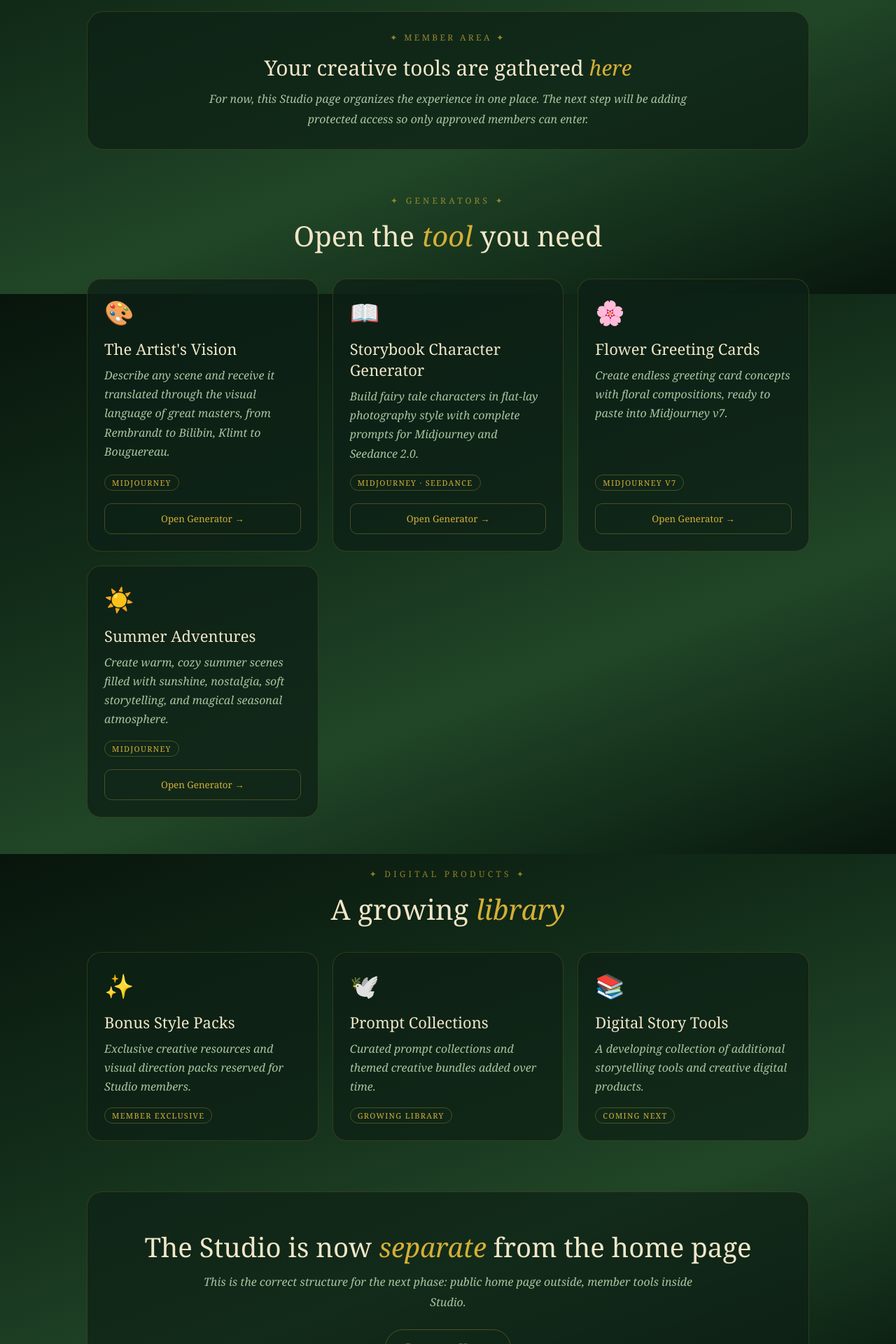
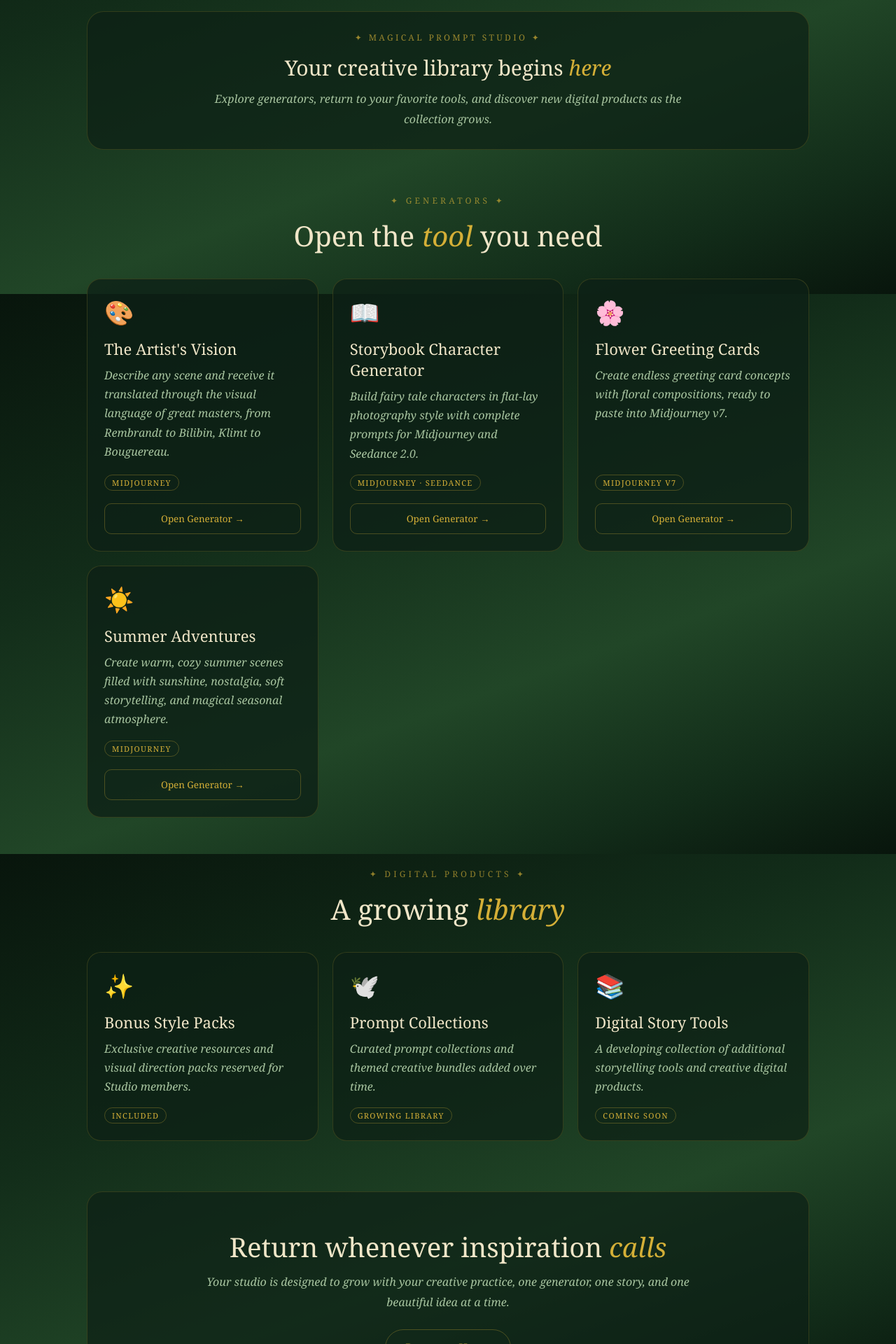
Before and after one commit to TatianaLychy/magicalstories, a Next.js app: page /studio in a window 1280 px wide. Shown: the part 380-2300 px from the top of the page at 70% size. Built offline with nearby package versions, Linux system fonts and the light colour scheme.

Commit message:
Update page.js

```diff
--- a/app/studio/page.js
+++ b/app/studio/page.js
@@ -53,7 +53,7 @@ const digitalProducts = [
     title: "Bonus Style Packs",
     description:
       "Exclusive creative resources and visual direction packs reserved for Studio members.",
-    status: "Member Exclusive",
+    status: "Included",
   },
   {
     key: "bonus-2",
@@ -69,7 +69,7 @@ const digitalProducts = [
     title: "Digital Story Tools",
     description:
       "A developing collection of additional storytelling tools and creative digital products.",
-    status: "Coming Next",
+    status: "Coming Soon",
   },
 ];
 
@@ -253,15 +253,11 @@ export default function StudioPage() {
               lineHeight: 1.8,
             }}
           >
-            This is your private creative space for prompt generators, digital tools, and growing resources inside Magical Prompt Studio.
+            A private creative space for prompt generators, story tools, and digital resources designed for artists, animators, and storytellers.
           </p>
         </section>
 
-        <section
-          style={{
-            padding: "0 0 54px",
-          }}
-        >
+        <section style={{ padding: "0 0 54px" }}>
           <div
             style={{
               background: "rgba(13,32,22,.72)",
@@ -281,11 +277,11 @@ export default function StudioPage() {
                 marginBottom: 14,
               }}
             >
-              ✦ Member Area ✦
+              ✦ Magical Prompt Studio ✦
             </div>
 
             <h2 style={{ margin: "0 0 10px", fontWeight: 400, fontSize: 30 }}>
-              Your creative tools are gathered <span style={{ color: "#d4af37", fontStyle: "italic" }}>here</span>
+              Your creative library begins <span style={{ color: "#d4af37", fontStyle: "italic" }}>here</span>
             </h2>
 
             <p
@@ -297,7 +293,7 @@ export default function StudioPage() {
                 lineHeight: 1.8,
               }}
             >
-              For now, this Studio page organizes the experience in one place. The next step will be adding protected access so only approved members can enter.
+              Explore generators, return to your favorite tools, and discover new digital products as the collection grows.
             </p>
           </div>
         </section>
@@ -502,7 +498,7 @@ export default function StudioPage() {
                 margin: "0 0 10px",
               }}
             >
-              The Studio is now <span style={{ color: "#d4af37", fontStyle: "italic" }}>separate</span> from the home page
+              Return whenever inspiration <span style={{ color: "#d4af37", fontStyle: "italic" }}>calls</span>
             </h2>
 
             <p
@@ -514,7 +510,7 @@ export default function StudioPage() {
                 maxWidth: 720,
               }}
             >
-              This is the correct structure for the next phase: public home page outside, member tools inside Studio.
+              Your studio is designed to grow with your creative practice, one generator, one story, and one beautiful idea at a time.
             </p>
 
             <Link
```
